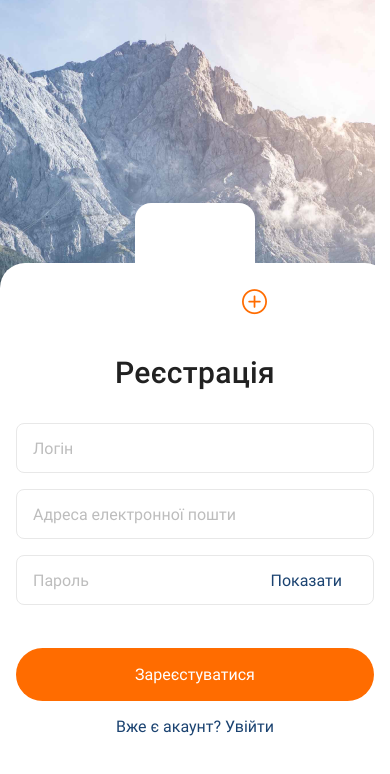
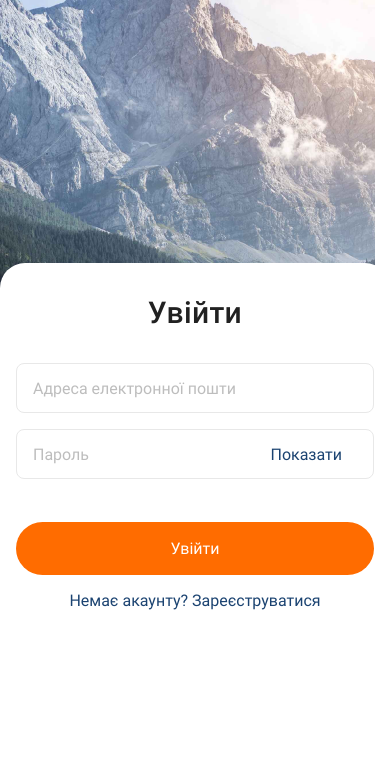
Before and after one commit to Deadpromise/myReactNativeApp, a React Native app: screen / in a window 390 px wide. Shown: the top 774 px of the page. Built offline with nearby package versions, Linux system fonts and the light colour scheme.

Commit message:
reg and login styles

```diff
--- a/App.js
+++ b/App.js
@@ -16,8 +16,8 @@ export default function App() {
   }
   return (
     <>
-      <RegistrationScreen></RegistrationScreen>
-      {/* <LoginScreen></LoginScreen> */}
+      {/* <RegistrationScreen></RegistrationScreen> */}
+      <LoginScreen></LoginScreen>
     </>
   );
 }
--- a/Screens/LoginScreen.js
+++ b/Screens/LoginScreen.js
@@ -1,43 +1,71 @@
-import { View, Text, StyleSheet, TextInput, Button, Image } from "react-native";
+import { View, Text, TextInput, Image, ImageBackground } from "react-native";
+import { Button } from "@rneui/themed";
 import { useState } from "react";
+import styles from "./styles";
+
+const bgImage = require("../images/Phot-BG.png");
 
 const LoginScreen = () => {
   const [email, setEmail] = useState("");
   const [password, setPassword] = useState("");
+  const [isFocused1, setIsFocused1] = useState(false);
+  const [isFocused2, setIsFocused2] = useState(false);
+
+  const handleFocus1 = () => {
+    setIsFocused1(true);
+    setIsFocused2(false);
+  };
+
+  const handleFocus2 = () => {
+    setIsFocused1(false);
+    setIsFocused2(true);
+  };
+
   return (
-    <View>
-      <View>
-        <Text>Увійти</Text>
+    <View style={styles.mainContainer}>
+      <ImageBackground source={bgImage} imageStyle={styles.bgContainer}>
+        <View style={styles.secondaryContainer}>
+          <View style={styles.formContainer}>
+            <Text style={[styles.mainHeader, styles.loginHeader]}>Увійти</Text>
             <TextInput
-          styles={styles.input}
+              style={[styles.input, isFocused1 && styles.inputFocused]}
               placeholder="Адреса електронної пошти"
+              placeholderTextColor="rgba(189, 189, 189, 1)"
               onChangeText={setEmail}
               value={email}
+              onFocus={handleFocus1}
+              onBlur={() => setIsFocused1(false)}
             ></TextInput>
+            <View style={styles.passContainer}>
               <TextInput
-          styles={styles.input}
+                style={[
+                  styles.input,
+                  styles.lastInput,
+                  isFocused2 && styles.inputFocused,
+                ]}
                 placeholder="Пароль"
+                placeholderTextColor="rgba(189, 189, 189, 1)"
                 onChangeText={setPassword}
                 value={password}
+                onFocus={handleFocus2}
+                onBlur={() => setIsFocused2(false)}
               ></TextInput>
-        <Text>Показати</Text>
-        <Button title="Увійти"></Button>
-        <Text>
-          Немає акаунту? <Text>Зареєструватися</Text>
+              <Text style={styles.showPass}>Показати</Text>
+            </View>
+            <Button
+              title="Увійти"
+              buttonStyle={styles.mainButton}
+              titleStyle={styles.mainButtonText}
+              containerStyle={styles.mainButtonContainer}
+            ></Button>
+            <Text style={styles.redirectText}>
+              Немає акаунту? Зареєструватися
             </Text>
           </View>
+        </View>
+      </ImageBackground>
     </View>
   );
 };
 
-const styles = StyleSheet.create({
-  input: {
-    // height: 40,
-    // margin: 12,
-    // padding: 10,
-    borderWidth: 1,
-    borderColor: "black",
-  },
-});
-
 export default LoginScreen;
--- a/Screens/styles.js
+++ b/Screens/styles.js
@@ -80,6 +80,9 @@ const styles = StyleSheet.create({
     marginTop: 92,
     marginBottom: 33,
   },
+  loginHeader: {
+    marginTop: 32,
+  },
   mainButton: {
     backgroundColor: "#FF6C00",
     borderRadius: 30,
```
Also changed, not shown: Screens/RegistrationScreen.js (+1 -11 lines). Lines whose indentation alone changed are shown as unchanged.
